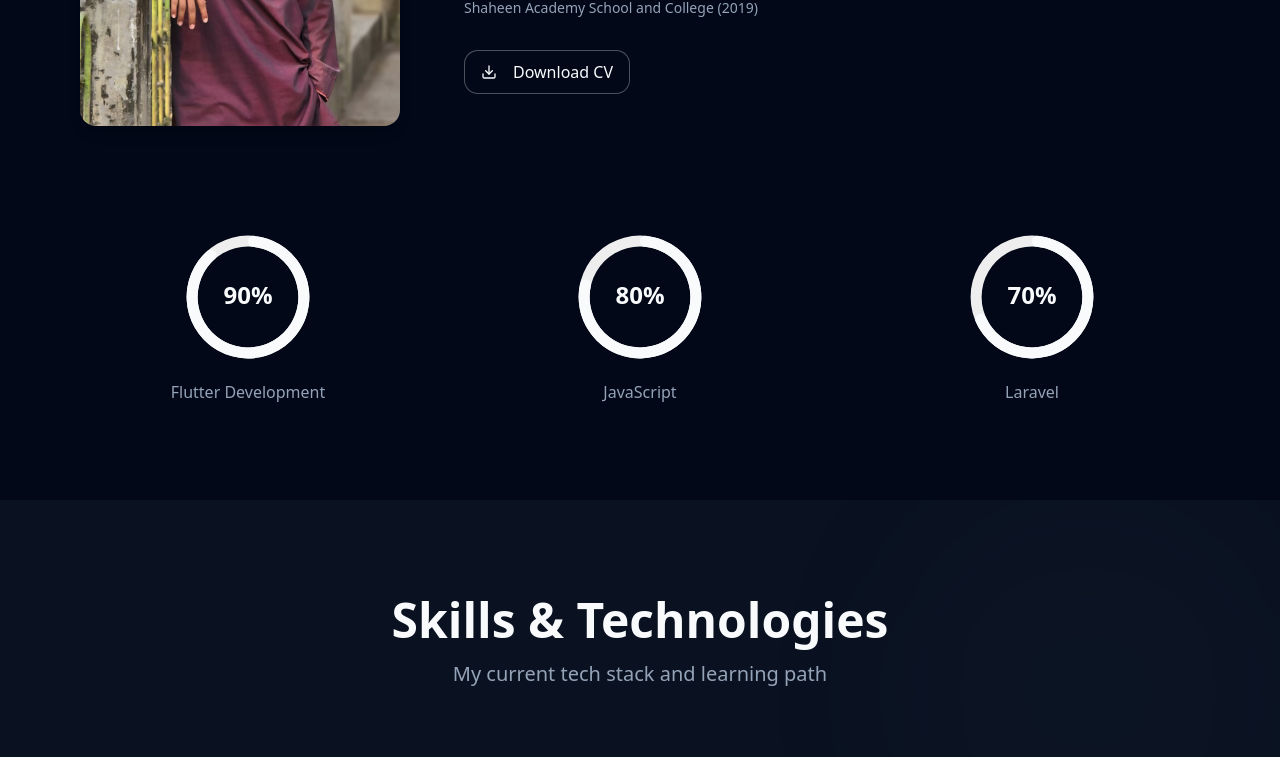
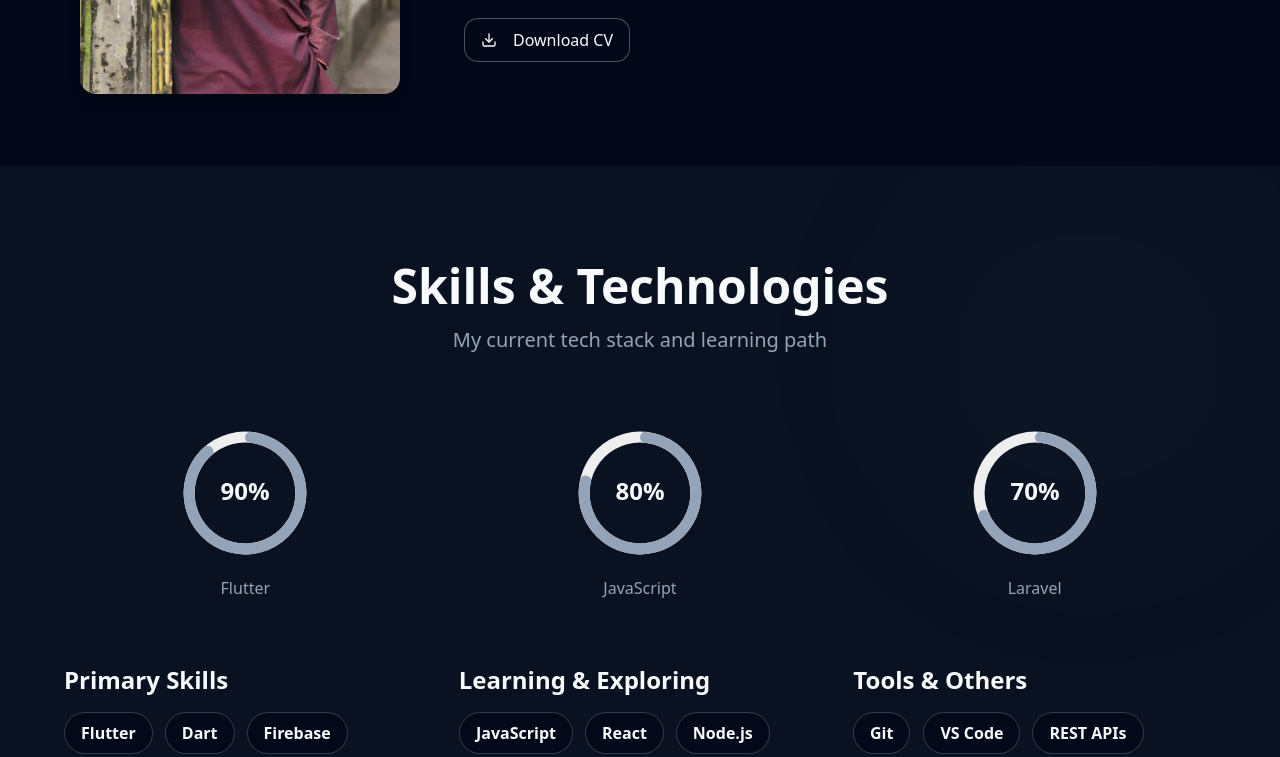
Before and after one commit to zas-nishat/zas-portfolio, a React (Vite) app: page / in a window 1280 px wide. Shown: the part 1354-2111 px from the top of the page. Built offline with nearby package versions, Linux system fonts and the light colour scheme.

Commit message:
progress bar in Skills & Technologies

```diff
--- a/src/components/About.tsx
+++ b/src/components/About.tsx
@@ -1,8 +1,8 @@
 import { useEffect, useRef, useState } from "react";
 import { Card } from "@/components/ui/card";
-import CircularProgress from "./CircularProgress";
 import { Button } from "@/components/ui/button";
-import { Download, User, Mail, Phone, MapPin } from "lucide-react";
+import { Code2, Smartphone, Server, Download, User, Mail, Phone, MapPin, Github, Linkedin } from "lucide-react";
+import about from "@/data/about.json";
 import educationData from "@/data/education.json";
 import profileImage from "@/images/zas-nishat.jpg";
 import personalInfo from "@/data/personalinfo.json"; // Import personalInfo
@@ -53,25 +53,18 @@ const About = () => {
 
 
 
-  const skills = [
-    {
-      name: "Flutter Development",
-      progress: 90,
-    },
-    {
-      name: "JavaScript",
-      progress: 80,
-    },
-    {
-      name: "Laravel",
-      progress: 70,
-    },
-  ];
+  const iconComponents: { [key: string]: React.ElementType } = {
+    Smartphone: Smartphone,
+    Code2: Code2,
+    Server: Server,
+    Github: Github,
+    Linkedin: Linkedin,
+  };
 
   return (
-    <section id="about" ref={sectionRef} className="py-24 px-6 relative">
+    <section id="about" ref={sectionRef} className="py-24 pb-6 px-6 relative">
       <div className="max-w-6xl mx-auto">
-        <div className={`text-center mb-16 transition-all duration-1000 ${isVisible ? "opacity-100 translate-y-0" : "opacity-0 translate-y-10"}`}>
+        <div className={`text-center mb-8 transition-all duration-1000 ${isVisible ? "opacity-100 translate-y-0" : "opacity-0 translate-y-10"}`}>
           <h2 className="text-3xl sm:text-4xl md:text-5xl font-bold mb-4">
             About Me
           </h2>
@@ -80,7 +73,7 @@ const About = () => {
           </p>
         </div>
 
-        <div className="grid md:grid-cols-3 gap-12 items-stretch mb-24">
+        <div className="grid md:grid-cols-3 gap-12 items-stretch mb-12">
           <div className={`md:col-span-1 transition-all duration-1000 ${isVisible ? "opacity-100 scale-100" : "opacity-0 scale-90"} max-w-xs mx-auto flex items-center`}>
             <img src={profileImage} alt="Zahed Al Sabit" className="rounded-lg shadow-lg w-full h-auto object-cover aspect-[4/5]" />
           </div>
@@ -141,18 +134,6 @@ const About = () => {
           </div>
         </div>
 
-        <div className="grid md:grid-cols-3 gap-6">
-          {skills.map((skill, index) => (
-            <div
-              key={skill.name}
-              className={`flex justify-center transition-all duration-1000 ${isVisible ? "opacity-100 translate-y-0" : "opacity-0 translate-y-10"
-                }`}
-              style={{ transitionDelay: `${index * 100}ms` }}
-            >
-              <CircularProgress progress={skill.progress} name={skill.name} isVisible={isVisible} />
-            </div>
-          ))}
-        </div>
       </div>
     </section>
   );
--- a/src/components/CircularProgress.tsx
+++ b/src/components/CircularProgress.tsx
@@ -40,7 +40,7 @@ const CircularProgress: React.FC<CircularProgressProps> = ({ progress, name, isV
           background
           dataKey="value"
           angleAxisId={0}
-          fill="hsl(var(--primary))"
+          fill="hsl(var(--muted-foreground))"
           cornerRadius={10}
           className="transition-all duration-1000"
         />
--- a/src/components/Skills.tsx
+++ b/src/components/Skills.tsx
@@ -1,6 +1,7 @@
 import { useEffect, useRef, useState } from "react";
 import { Badge } from "@/components/ui/badge";
 import skills from "@/data/skills.json";
+import CircularProgress from "./CircularProgress";
 
 const Skills = () => {
   const [isVisible, setIsVisible] = useState(false);
@@ -25,6 +26,21 @@ const Skills = () => {
 
 
 
+  const progressSkills = [
+    {
+      name: "Flutter",
+      progress: 90,
+    },
+    {
+      name: "JavaScript",
+      progress: 80,
+    },
+    {
+      name: "Laravel",
+      progress: 70,
+    },
+  ];
+
   return (
     <section id="skills" ref={sectionRef} className="py-24 px-6 bg-secondary/30 relative overflow-hidden">
       {/* Background decoration */}
@@ -38,6 +54,20 @@ const Skills = () => {
           <p className="text-lg sm:text-xl text-muted-foreground">
             My current tech stack and learning path
           </p>
+        </div>
+
+        <div className="grid md:grid-cols-3 gap-8 mb-16">
+          {progressSkills.map((skill, index) => (
+            <div
+              key={skill.name}
+              className={`flex justify-center transition-all duration-1000 ${
+                isVisible ? "opacity-100 translate-y-0" : "opacity-0 translate-y-10"
+              }`}
+              style={{ transitionDelay: `${index * 100}ms` }}
+            >
+              <CircularProgress progress={skill.progress} name={skill.name} isVisible={isVisible} />
+            </div>
+          ))}
         </div>
 
         <div className="grid md:grid-cols-3 gap-8">
```
